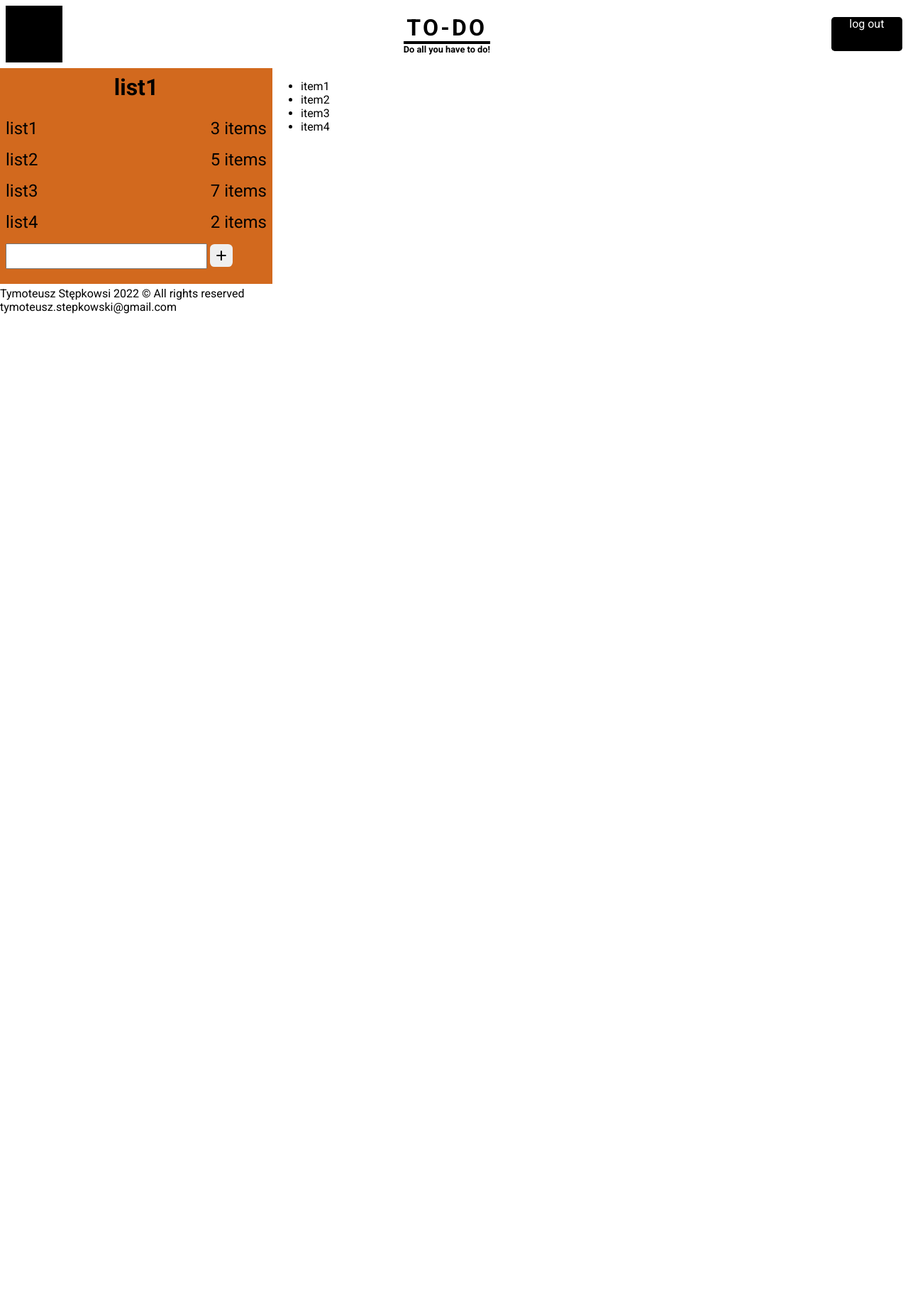
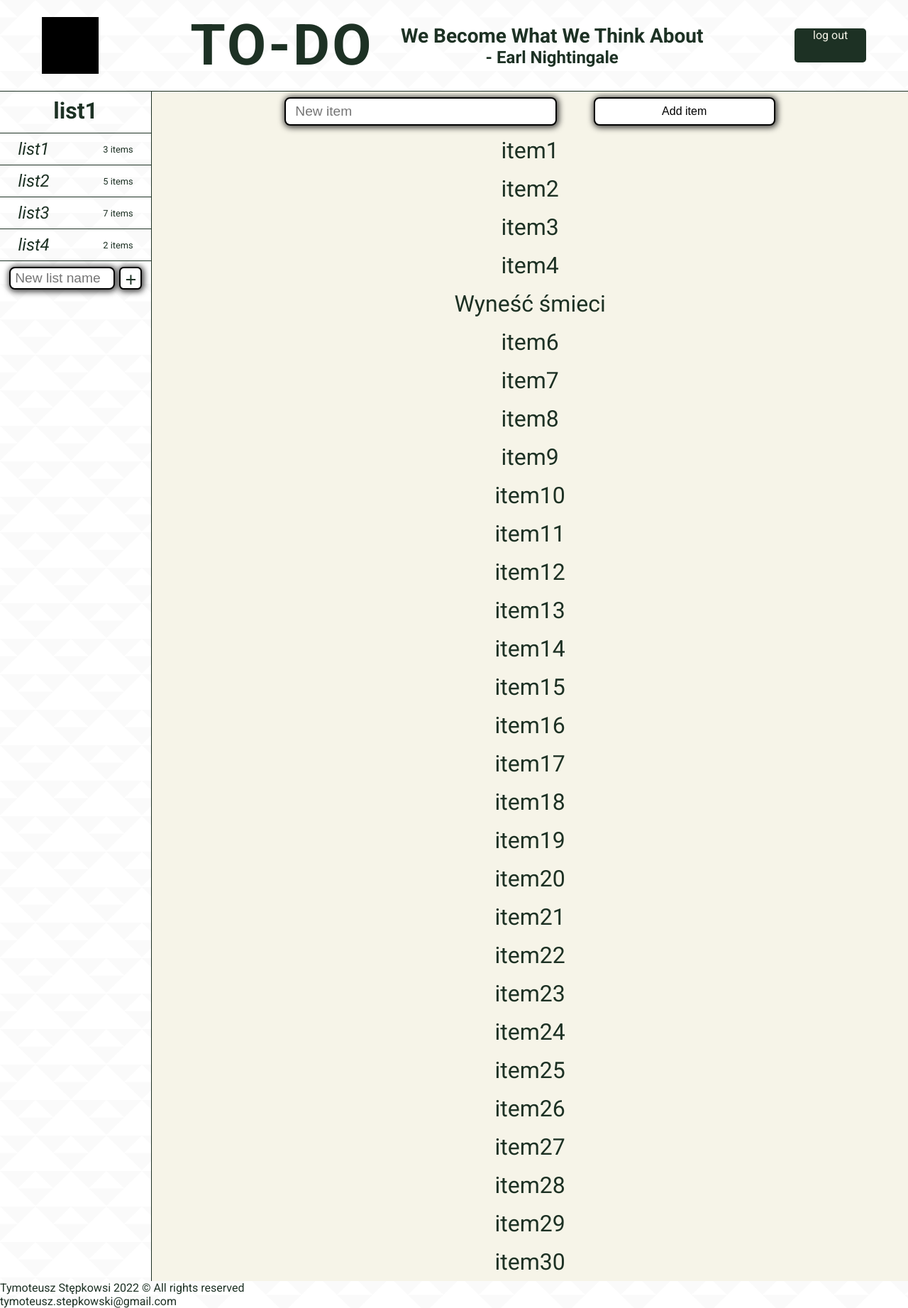
Before and after one commit to tymowskyy/php-to-do, a PHP site: page / in a window 1280 px wide. Shown: the whole page at 71% size. Before the commit the page ends 442 px from the top, so only its background shows below. Run offline with PHP 8.4, Linux system fonts and the light colour scheme.

Commit message:
continually making index site

```diff
--- a/index.php
+++ b/index.php
@@ -1,5 +1,6 @@
 <!DOCTYPE html>
 <html lang="en">
+
 <head>
     <meta charset="utf-8">
     <title>To-Do</title>
@@ -9,6 +10,7 @@
     <link rel="stylesheet" href="style.css">
     <script src="menu.js"></script>
 </head>
+
 <body>
     <header id="main-header">
         <div id="logo">
@@ -21,6 +23,9 @@
             <h2>
                 Do all you have to do!
             </h2>
+            <h3>
+                <div id="quote">We Become What We Think About</div><div id="author">- Earl Nightingale</div>
+            </h3>
         </div>
         <div id="log-out">
             <a href="logout.php">
@@ -33,33 +38,65 @@
 
     <div id="container">
         <div id="menu">
-            <header id="active-list"><h3 onclick="menu()">list1<h3></header>
-            <div class="mask">
+            <header id="active-list">
+                <h3 onclick="menu()">list1<h3>
+            </header>
+            <div id="mask">
                 <nav>
-                    <div id="hiding-menu" class="closed-menu">
+                    <div id="hiding-menu">
                         <a href="#" class="menu-option"><span class="list">list1</span><span class="item-count">3 items</span></a>
                         <a href="#" class="menu-option"><span class="list">list2</span><span class="item-count">5 items</span></a>
                         <a href="#" class="menu-option"><span class="list">list3</span><span class="item-count">7 items</span></a>
                         <a href="#" class="menu-option"><span class="list">list4</span><span class="item-count">2 items</span></a>
+                        <form action="addList.php" method="POST">
                         <div id="add-list">
-                            <form action="addList.php" method="POST">
-                                <input type="text">
+                                <input type="text" placeholder="New list name">
                                 <input type="submit" value="+">
+                            </div>
                         </form>
-                        </div>
                     </div>
                 </nav>
             </div>
         </div>
-            <main>
-            <div id="items">
-                <ul>
+        <main id="main">
+            <form action="addItem.php" method="POST">
+                <div id="add-item">
+                    <input type="text" placeholder="New item">
+                    <input type="submit" value="Add item">
+                </div>
+            </form>
+            <ul id="items">
                 <li>item1</li>
                 <li>item2</li>
                 <li>item3</li>
                 <li>item4</li>
+                <li>Wyneść śmieci</li>
+                <li>item6</li>
+                <li>item7</li>
+                <li>item8</li>
+                <li>item9</li>
+                <li>item10</li>
+                <li>item11</li>
+                <li>item12</li>
+                <li>item13</li>
+                <li>item14</li>
+                <li>item15</li>
+                <li>item16</li>
+                <li>item17</li>
+                <li>item18</li>
+                <li>item19</li>
+                <li>item20</li>
+                <li>item21</li>
+                <li>item22</li>
+                <li>item23</li>
+                <li>item24</li>
+                <li>item25</li>
+                <li>item26</li>
+                <li>item27</li>
+                <li>item28</li>
+                <li>item29</li>
+                <li>item30</li>
             </ul>
-            </div>
         </main>
     </div>
     <footer id="footer">
@@ -67,4 +104,5 @@
         <div id="footer_contact">tymoteusz.stepkowski@gmail.com</div>
     </footer>
 </body>
+
 </html>
--- a/menu.js
+++ b/menu.js
@@ -1,4 +1,4 @@
 function menu() {
-    var el = document.getElementById('hiding-menu');
+    var el = document.getElementById('mask');
     el.classList.toggle('closed-menu');
 }
--- a/style.css
+++ b/style.css
@@ -4,10 +4,12 @@ body {
     font-family: 'Roboto', sans-serif;
     font-size: 2vh;
     margin: 0;
+    background-image: url("background.png");
+    color: #1d3124;
 }
 
 a {
-    color: black;
+    color: #1d3124;
     text-decoration: none;
 }
 
@@ -44,7 +46,7 @@ a {
 #title h2 {
     margin: 0;
     font-size: 1.6vh;
-    border-top: .5vh solid black;
+    border-top: .5vh solid #1d3124;
 }
 
 #log-out {
@@ -53,8 +55,8 @@ a {
 
 #log-out-button {
     padding: 0 2vw 0 2vw;
-    background-color: black;
-    color: white;
+    background-color: #1d3124;
+    color: #f6f4e8;
     border-radius: .6vh;
     width: 100%;
     height: 100%;
@@ -66,7 +68,7 @@ a {
     width: 100vw;
 }
 
-.mask {
+#mask {
     position: absolute;
     overflow: hidden;
     transform: translatey(-.5vh);
@@ -74,7 +76,7 @@ a {
 }
 
 #active-list {
-    background-color: chocolate;
+    background-color: #bacec1;
     text-align: center;
     padding: 1vh;
     box-sizing: border-box;
@@ -90,14 +92,22 @@ h3 {
     display: flex;
     flex-direction: column;
     width: 100%;
-    transition: transform 1s ease-in-out;
-    background-color: chocolate;
+    transition: transform .4s ease-in-out;
+    background-color: #bacec1;
     padding: .5vh 20vw 2vh 20vw;
     box-sizing: border-box;
 }
 
+.closed-menu #hiding-menu{
+    transform: translateY(-100%);
+}
+
 .closed-menu {
-    transform: translateY(-100%);
+    pointer-events: none;
+}
+
+.menu-option:first-child {
+    border-top: 1px #1d3124 solid;
 }
 
 .menu-option {
@@ -105,64 +115,208 @@ h3 {
     display: flex;
     flex-direction: row;
     font-size: 3vh;
+    border-bottom: 1px #1d3124 solid;
 }
 
 .list {
-   width: 50%;
+    font-style: italic;
+    width: 50%;
+    box-sizing: border-box;
 }
 
 .item-count {
+    box-sizing: border-box;
     text-align: right;
     width: 50%;
 }
 
 #add-list {
     align-self: flex-start;
+    display: flex;
+    flex-direction: row;
+    width: 100%;
+    justify-content: space-between;
+    align-items: center;
+}
+
+#add-item {
+    display: flex;
+    flex-direction: row;
+    width: 100%;
+    justify-content: center;
+}
+
+input {
+    box-shadow: 1px 1px 8px 2px rgba(0,0,0,0.75);
+    -webkit-box-shadow: 1px 1px 8px 2px rgba(0,0,0,0.75);
+    -moz-box-shadow: 1px 1px 8px 2px rgba(0,0,0,0.75);
+    margin: 1vh 2vw;
+    padding: 0;
+    height: 5vh;
+    display: block;
+    box-sizing: border-box;
+    border: 2px solid black;
+    border-radius: 1vh;
 }
 
 input[type=text] {
+    width: 30vw;
+    background-color: white;
+    font-size: 2.4vh;
+    padding-left: 1vw;
+}
+
+input[type=submit] {
+    width: 20vw;
+    font-size: 2vh;
+    background-color: white;
+}
+
+#menu input[type=text] {
     height: 4vh;
-    font-size: 3vh;
+    font-size: 2.5vh;
     width: 80%;
     margin: 1vh 0 1vh 0;
     padding: 0;
+    padding-left: 1vw;
+    color: #1d3124;
 }
-input[type=submit] {
+
+#menu input[type=submit] {
     margin: 0;
     padding: 0;
     font-size: 3.4vh;
     height: 4vh;
     width: 4vh;
     outline: none;
-    border: none;
     border-radius: 20%;
+    color: #1d3124;
 }
 
 #container {
     display: flex;
     flex-direction: column;
+    width: 100vw;
+}
+
+#main {
+    width: 100%;
+    background-color: #f6f4e8;
+
+}
+
+#items {
+    padding: 0;
+    margin: 0;
+    display: flex;
+    font-size: 3vh;
+    flex-direction: column;
+    align-items: center;
+    width: 100%;
+    box-sizing: border-box;
+}
+
+#items li {
+    list-style-type: none;
+    padding: 1vh;
+    text-align: center;
+}
+
+#quote, #author {
+    display: none;
 }
 
 @media only screen and (min-width : 992px) {
 
-    .closed-menu {
+    #main-header {
+        margin: 3vh 4vw 3vh 4vw;
+    }
+
+    .closed-menu #hiding-menu {
         transform: none;
     }
 
     #menu {
-        width: 30vw;
+        width: 20vw;
+        border-right: 1px solid #1d3124;
     }
 
-    .mask {
+
+    #mask {
         position: relative;
     }
 
+    #active-list {
+        background-color: inherit;
+    }
+
     #hiding-menu {
-        padding: 1vw 1vh 1vw 1vh;
+        padding: 1vh 0 1vh 0;
+        transition: none;
+        background-color: inherit;
+    }
+
+    .list {
+        padding-left: 2vw;
+    }
+
+    .item-count {
+        padding-right: 2vw;
+        display: flex;
+        justify-content: end;
+        align-items: center;
+        font-size: 1.6vh;
+    }
+
+    #menu input[type=text] {
+        padding: .5vw;
+        font-size: 2.4vh;
+        margin-left: 1vw;
+        width: 70%;
+    }
+
+    #menu input[type=submit] {
+        margin-right: 1vw;
     }
 
     #container {
+        justify-content: center;
+        flex-direction: row;
+        border-top: 1px solid #1d3124;
+    }
+
+    #items {
+        font-size: 4vh;
+    }
+
+    #title {
         flex-direction: row;
     }
 
+    #title h1 {
+        font-size: 10vh;
+        display: flex;
+        align-items: center;
+    }
+
+    #title h2 {
+        display: none;
+    }
+
+    #title h3 {
+        margin-left: 3vw;
+        display: flex;
+        flex-direction: column;
+        justify-content: center;
+    }
+
+    #quote {
+        display: block;
+        font-size: 3.5vmin;
+    }
+    #author {
+        display: block;
+        font-size: 3vmin;
+    }
+
 }
```
Also changed, not shown: background.png (added). Lines whose indentation alone changed are shown as unchanged.
